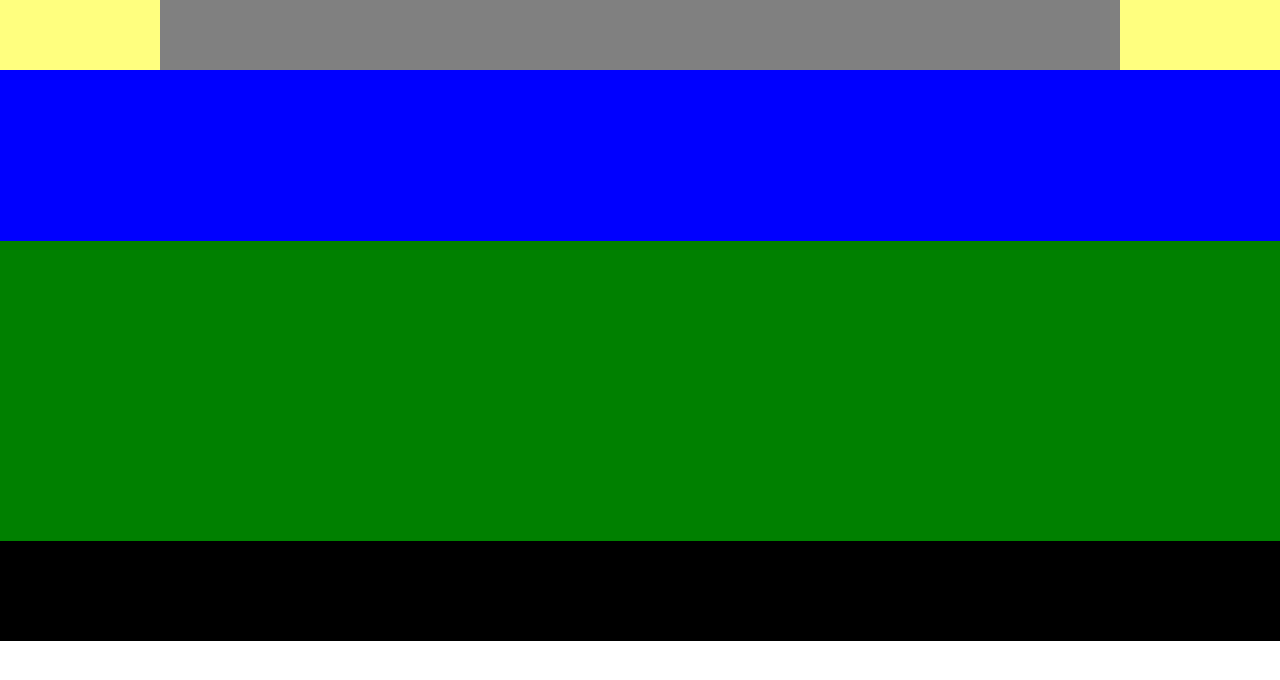
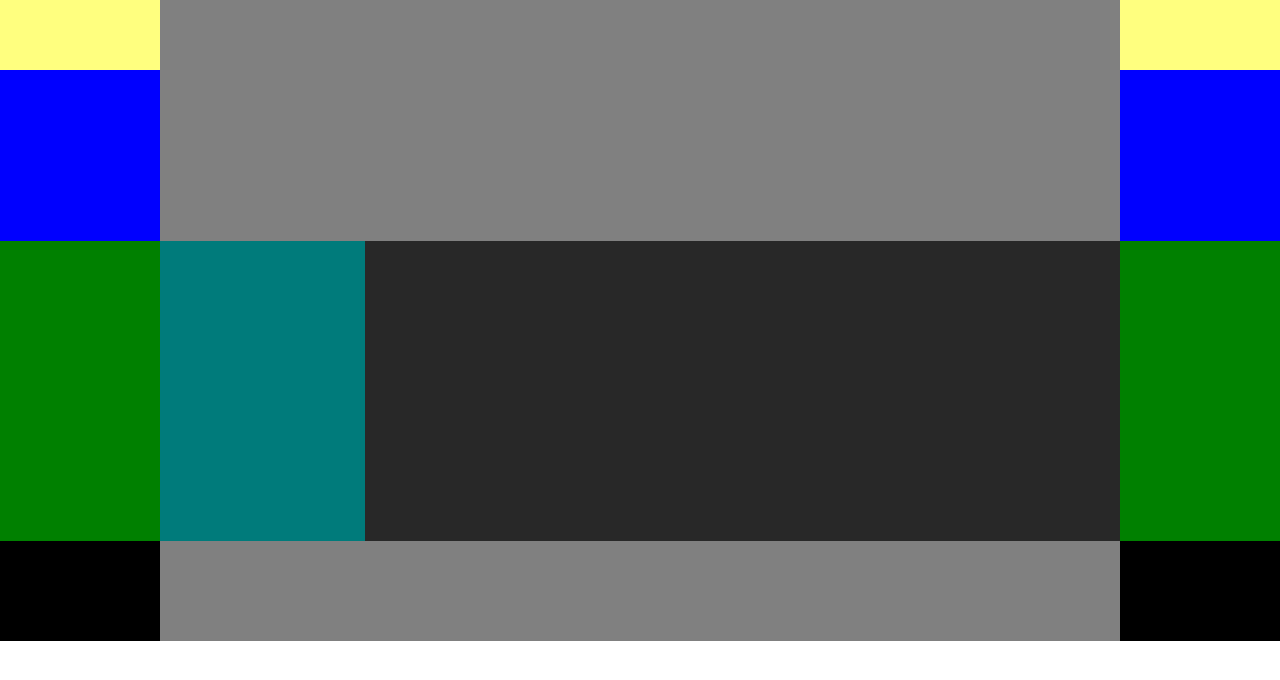
Before and after one commit to campCap/JspPrj, a plain HTML site: page WebContent/customer/notice.html in a window 1280 px wide. Drawn offline with Linux system fonts and the light colour scheme.

Commit message:
0808 학원

```diff
--- a/WebContent/css/style.css
+++ b/WebContent/css/style.css
@@ -5,25 +5,36 @@
 	background: rgba(255,255,0,0.5);
 }
 
-#content-container {
-	height:inherit;
+.content-container {
+	margin: auto;
+	height:100%;
+	min-height:inherit;
 	width:960px;
 	background: gray;
-	margin-left:auto;
-	margin-right:auto;
-
 }
 
 #visual {
 	height: 171px;
 	background: blue;
 }
-
+/* -------보디 스타일 왕자굳------------------------------------ */
 #body {
 	min-height: 300px;
 	background: green;
 }
-
+	#aside {
+		float: left;
+		min-height: inherit;
+		width: 205px;
+		background: rgb(0,123,123);
+	}
+	#main {
+		margin-left:auto;
+		min-height: inherit;
+		width:755px;
+		background: rgb(40,40,40);
+	}
+/* --------------footer style-------------------------- */
 #footer {
 	height: 100px;
 	background: black;
--- a/WebContent/customer/notice.html
+++ b/WebContent/customer/notice.html
@@ -8,7 +8,7 @@
 </head>
 <body>
 	<header id="header">
-		<div id="content-container"></div>
+		<div class="content-container">
 			<!-- <h1>
 				<a href=""> <img src="../images/logo.png" alt="영찾바키123" />
 				</a>
@@ -49,17 +49,19 @@
 					</ul>
 				</nav>
 			</section> -->
+		</div>
 	</header>
 
 	<div id = "visual">
-
+		<div class = "content-container">
+		</div>
 	</div>
 
 	<div id = "body">
+		<div class="content-container">
 
-
-	<!-- <aside>
-		<h1>고객센터</h1>
+	<aside id="aside">
+	<!-- 	<h1>고객센터</h1>
 
 		<nav>
 			<h1>고객센터 메뉴</h1>
@@ -81,12 +83,12 @@
 
 		<nav>
 			<h1>구글광고</h1>
-		</nav>
+		</nav> -->
 	</aside>
 
 
-	<main>
-	<h2>공지사항</h2>
+	<main id ="main">
+	<!-- <h2>공지사항</h2>
 	<div>
 		<h3>경로</h3>
 		<ol>
@@ -103,10 +105,13 @@
 			분류선택 제목 작성자 번호 제목 작성자 작성일 조회수 1 당분간 수강신청을 받지 않습니다. admin 2017-06-26
 			113 1/1 pages 이전 1 다음
 		</form>
+	</div> -->
+	</main>
 		</div>
-	</main> -->
 	</div>
 	<footer id = "footer"> <!-- sist 1류 수강생들 모임  -->
+		<div class="content-container">
+		</div>
 	</footer>
 
 </body>
```
Lines whose indentation alone changed are shown as unchanged.
